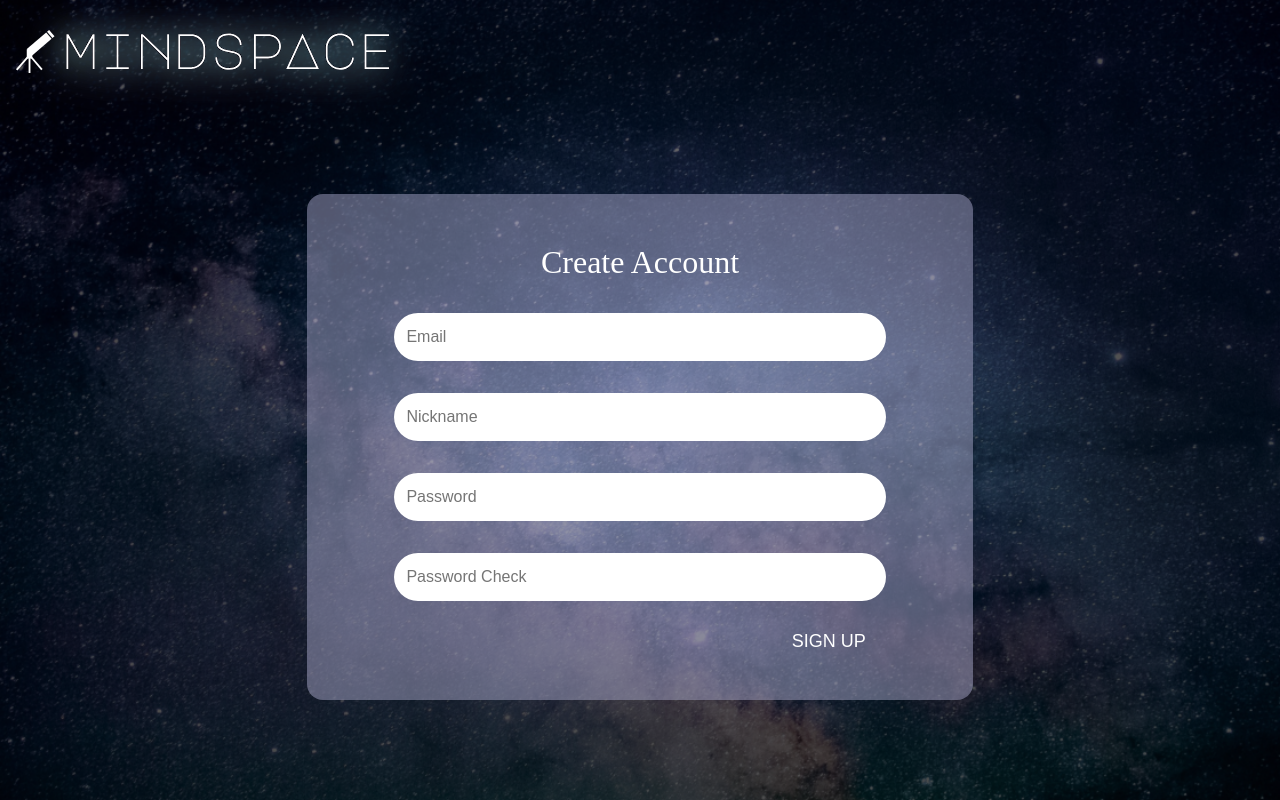
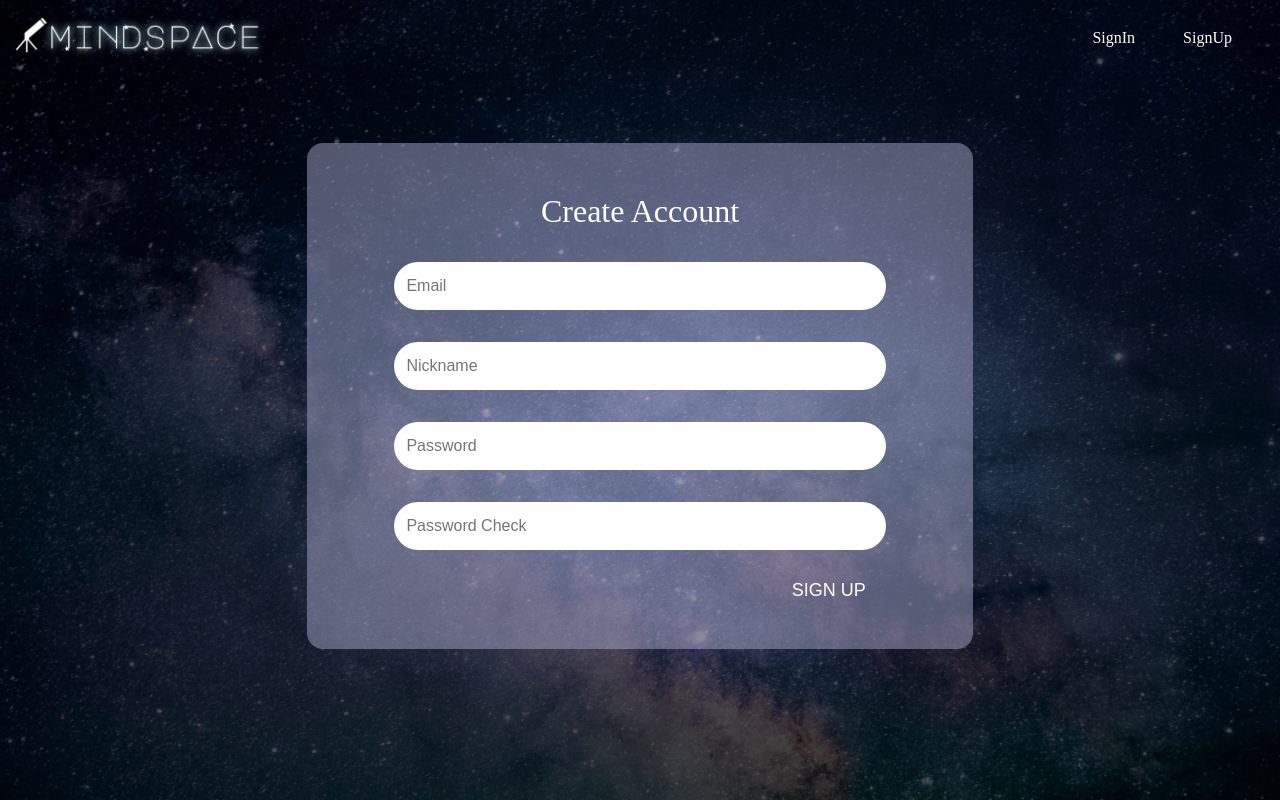
Before and after one commit to techeer-sv/Mindspace, a React (Create React App) app: page /signup in a window 1280 px wide. Built offline with nearby package versions, Linux system fonts and the light colour scheme.

Commit message:
feat: 로그인, 회원가입 navbar 추가

```diff
--- a/src/pages/Auth/SignInPage/index.tsx
+++ b/src/pages/Auth/SignInPage/index.tsx
@@ -1,12 +1,12 @@
 import styles from './../Auth.module.scss';
-import logo from 'images/logo.svg';
 import FormBox from '../components/FormBox';
 import FormButton from '../components/FormButton';
+import Navbar from 'components/Navbar';
 
 function SignInPage() {
   return (
     <>
-      <img className={styles.header} src={logo} />
+      <Navbar />
       <div className={styles.content}>
         <div className={styles.content__signin__box}>
           <span className={styles.content__title}>SIGN IN</span>
--- a/src/pages/Auth/SignUpPage/index.tsx
+++ b/src/pages/Auth/SignUpPage/index.tsx
@@ -1,12 +1,12 @@
 import styles from './../Auth.module.scss';
-import logo from 'images/logo.svg';
 import FormBox from '../components/FormBox';
 import FormButton from '../components/FormButton';
+import Navbar from 'components/Navbar';
 
 function SignUpPage() {
   return (
     <>
-      <img className={styles.header} src={logo} />
+      <Navbar />
       <div className={styles.content}>
         <div className={styles.content__signup__box}>
           <span className={styles.content__title}>Create Account</span>
```
Also changed, not shown: src/images/logo.svg (deleted).
